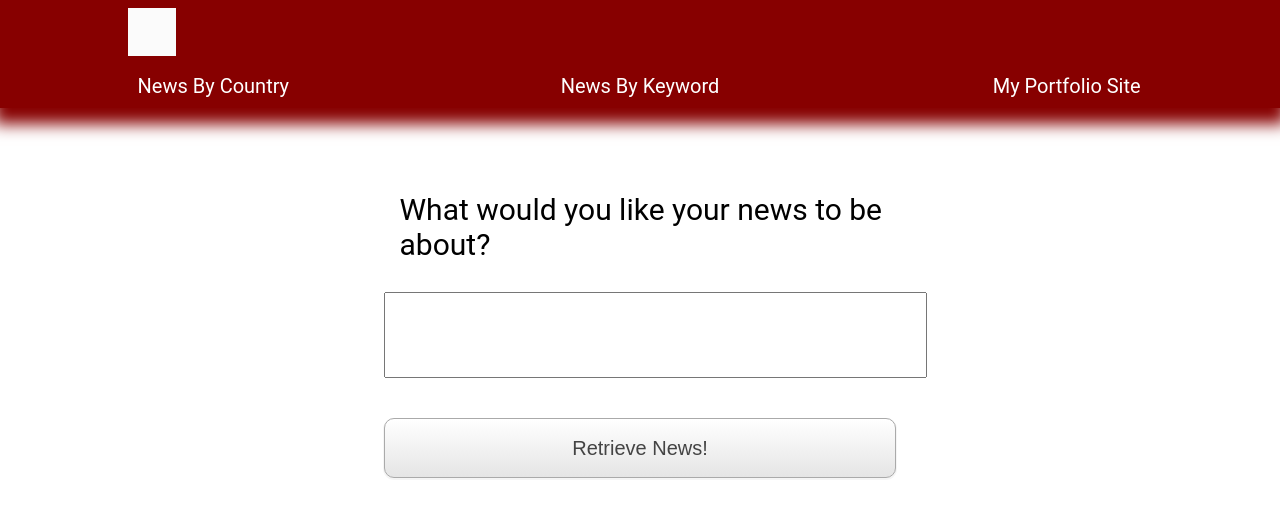
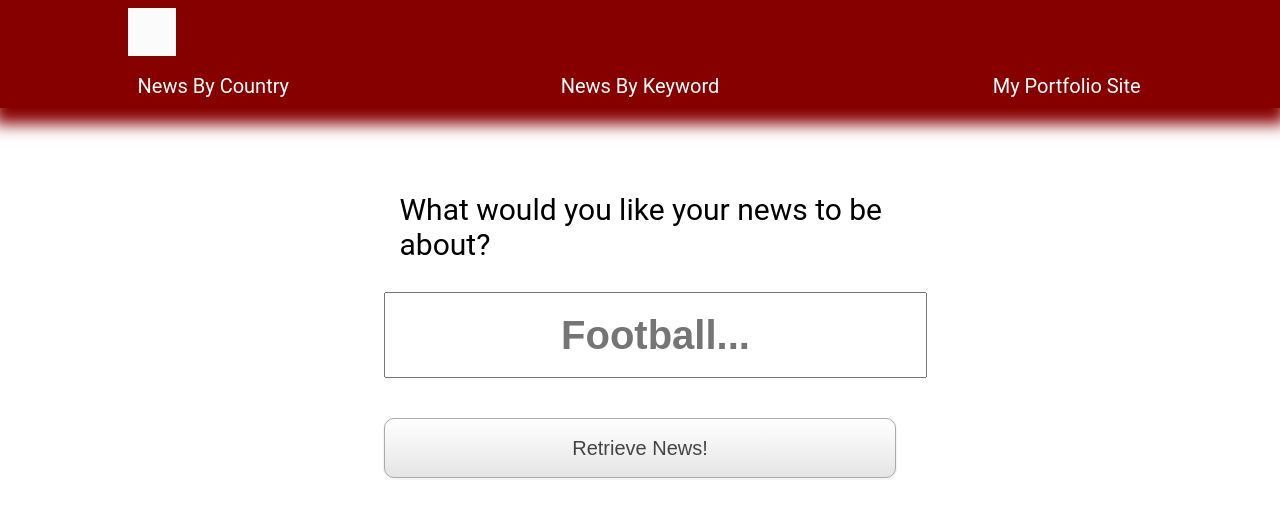
Before and after one commit to Nathanavie/react-news-articles, a React (Create React App) app: page /ByKeyword in a window 1280 px wide. Shown: the top 516 px of the page. Built offline with nearby package versions, Linux system fonts and the light colour scheme; grey boxes are pictures that could not be loaded.

Commit message:
Moved placeholder prop to have it render before value

```diff
--- a/src/components/ByKeyword.js
+++ b/src/components/ByKeyword.js
@@ -14,11 +14,6 @@ class ByKeyword extends React.Component {
     }
 
     this.state = this.initialState
-  }
-
-
-
-  componentDidMount() {
   }
 
   fetchData = (event) => {
@@ -85,7 +80,7 @@ class ByKeyword extends React.Component {
     if (error) {
       return <div>Error: {error.message}</div>;
     } else if (!isLoaded) {
-      return <div>
+      return <>
         <form
           className="formBefore"
           autocomplete="off"
@@ -95,6 +90,7 @@ class ByKeyword extends React.Component {
           <input
             type="text"
             name="country"
+            placeholder="Football..."
             value={country}
             onChange={this.handleChange}
             />
@@ -107,7 +103,7 @@ class ByKeyword extends React.Component {
             Retrieve News!
             </button>
         </form>
-      </div>;
+      </>;
     } else {
       return (
         <>
```
